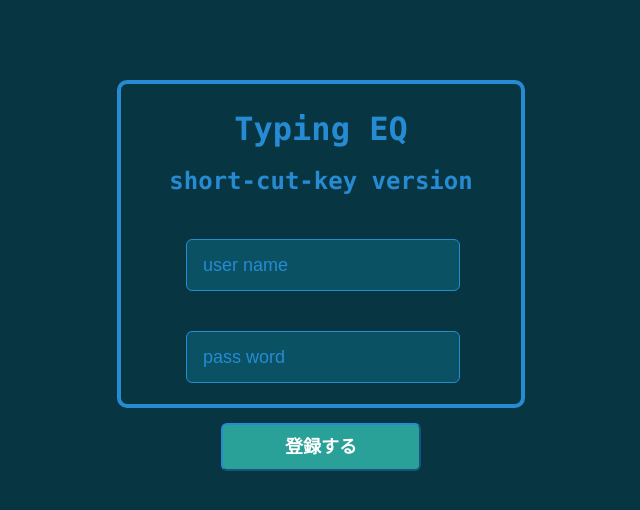
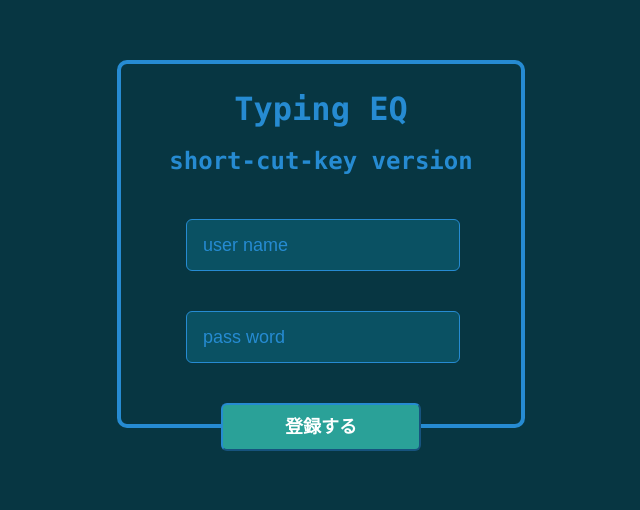
Before and after one commit to kobakichi/React_Flask_app, a React (Create React App) app in the folder front/React/: page /register in a window 1280 px wide. Shown: the part 156-666 px from the top of the page, without its empty margins (319-959 px from the left). Built offline with nearby package versions, Linux system fonts and the light colour scheme; what react-token-auth would draw is missing.

Commit message:
Registerページの修正完了

```diff
--- a/front/React/src/components/Login/Login.tsx
+++ b/front/React/src/components/Login/Login.tsx
@@ -147,7 +147,6 @@ export const Login: VFC = memo(() => {
                   borderColor={"#268BD2"}
                   color={"white"}
                   _hover={{ background: "#36DBCE", cursor: "pointer" }}
-                  // onClick={onClickLogin}
                   type="submit"
                 >
                   ログイン
--- a/front/React/src/components/Register/Register.module.css
+++ b/front/React/src/components/Register/Register.module.css
@@ -10,7 +10,7 @@
 
 .container {
   width: 400px;
-  height: 40%;
+  height: 45%;
   border: solid 4px;
   border-color: #268bd2;
   border-radius: 10px;
--- a/front/React/src/components/Register/Register.tsx
+++ b/front/React/src/components/Register/Register.tsx
@@ -1,6 +1,16 @@
-import { Button, Input, Stack } from "@chakra-ui/react";
-import React, { memo, VFC } from "react";
+import {
+  Button,
+  FormControl,
+  FormErrorMessage,
+  Input,
+  Stack,
+} from "@chakra-ui/react";
+import axios from "axios";
+import React, { memo, useState, VFC } from "react";
+import { useForm } from "react-hook-form";
+import { useNavigate } from "react-router-dom";
 import { useFormInput } from "../../hooks/useFormInput";
+import { RegisterUser } from "../../types/User";
 import styles from "./Register.module.css";
 import { SubTitle } from "./SubTitle/SubTitle";
 import { Title } from "./Title/Title";
@@ -9,13 +19,70 @@ export const Register: VFC = memo(() => {
   // カスタムフックの呼び出し
   const [states, actions] = useFormInput();
 
+  const [errorMessage, setErrorMessage] = useState("");
+  const [isError, setIsError] = useState(false);
+
+  const navigate = useNavigate();
+
+  // react-hook-formのバリデーション
+  const {
+    register,
+    handleSubmit,
+    getValues,
+    formState: { errors },
+  } = useForm<RegisterUser>({ mode: "all", reValidateMode: "onChange" });
+
+  // registerに入った値を取得する。
+  const values = getValues();
+
+  // ユーザーの登録処理
+  const postRegisterUser = async () => {
+    try {
+      const result = await axios.post<RegisterUser>(
+        "http://localhost:5001/api/register",
+        {
+          username: values.username,
+          password: values.password,
+        }
+      );
+      return result.data;
+    } catch (err: any) {
+      throw new Error(err);
+    }
+  };
+
+  // 登録ボタンを押した時に発火する関数
+  const onClickRegister = () => {
+    postRegisterUser()
+      .then((result) => {
+        console.log(result);
+        // localstrageへaccess_tokenをセットする
+        localStorage.setItem("token", result.access_token);
+        // 登録が完了したらhomeへ移動する。
+        navigate("/");
+      })
+      .catch((err) => {
+        console.log(err);
+        setIsError(true);
+        setErrorMessage(`${values.username}は既に存在しています。`);
+      });
+    // .finally(() => console.log("登録完了"));
+  };
+
   return (
     <div className={styles.wrapper}>
       <div className={styles.container}>
         <Title text="Typing EQ" />
         <SubTitle text="short-cut-key version" />
         <div className={styles.form}>
+          <form onSubmit={handleSubmit(onClickRegister)}>
             <Stack spacing={10}>
+              {/* フォームコントロール */}
+              <FormControl
+                id="username"
+                isRequired
+                isInvalid={errors.username ? true : false}
+              >
                 <Input
                   color={"white"}
                   size={"lg"}
@@ -23,8 +90,23 @@ export const Register: VFC = memo(() => {
                   borderColor={"#268BD2"}
                   placeholder="user name"
                   _placeholder={{ opacity: 1, color: "#268BD2" }}
-              onChange={actions.onChangeUserNameInput}
+                  {...register("username", {
+                    required: "ユーザー名を入力してください",
+                    maxLength: {
+                      value: 10,
+                      message: "10文字以内で入力してください",
+                    },
+                  })}
                 />
+                <FormErrorMessage>
+                  {errors.username && errors.username.message}
+                </FormErrorMessage>
+              </FormControl>
+              <FormControl
+                id="password"
+                isRequired
+                isInvalid={errors.password ? true : false}
+              >
                 <Input
                   type="password"
                   color={"white"}
@@ -33,8 +115,18 @@ export const Register: VFC = memo(() => {
                   borderColor={"#268BD2"}
                   placeholder="pass word"
                   _placeholder={{ opacity: 1, color: "rgba(38, 139, 210, 1)" }}
-              onChange={actions.onChangePasswordInput}
+                  {...register("password", {
+                    required: "パスワードを入力してください",
+                    minLength: {
+                      value: 8,
+                      message: "8文字以上で入力してください",
+                    },
+                  })}
                 />
+                <FormErrorMessage>
+                  {errors.password && errors.password.message}
+                </FormErrorMessage>
+              </FormControl>
               <div className={styles.button}>
                 <Button
                   size={"lg"}
@@ -43,17 +135,16 @@ export const Register: VFC = memo(() => {
                   borderColor={"#268BD2"}
                   color={"white"}
                   _hover={{ background: "#36DBCE", cursor: "pointer" }}
-                onClick={actions.onClickRegister}
+                  type="submit"
                 >
                   登録する
                 </Button>
               </div>
             </Stack>
+          </form>
         </div>
         {/* ユーザーが重複していた場合の処理 */}
-        {states.isError && (
-          <p className={styles.errorMessage}>{states.errorMessage}</p>
-        )}
+        {isError && <p className={styles.errorMessage}>{errorMessage}</p>}
       </div>
     </div>
   );
```
Also changed, not shown: 1 other file (tests, documents, lock files or other folders). Lines whose indentation alone changed are shown as unchanged.
